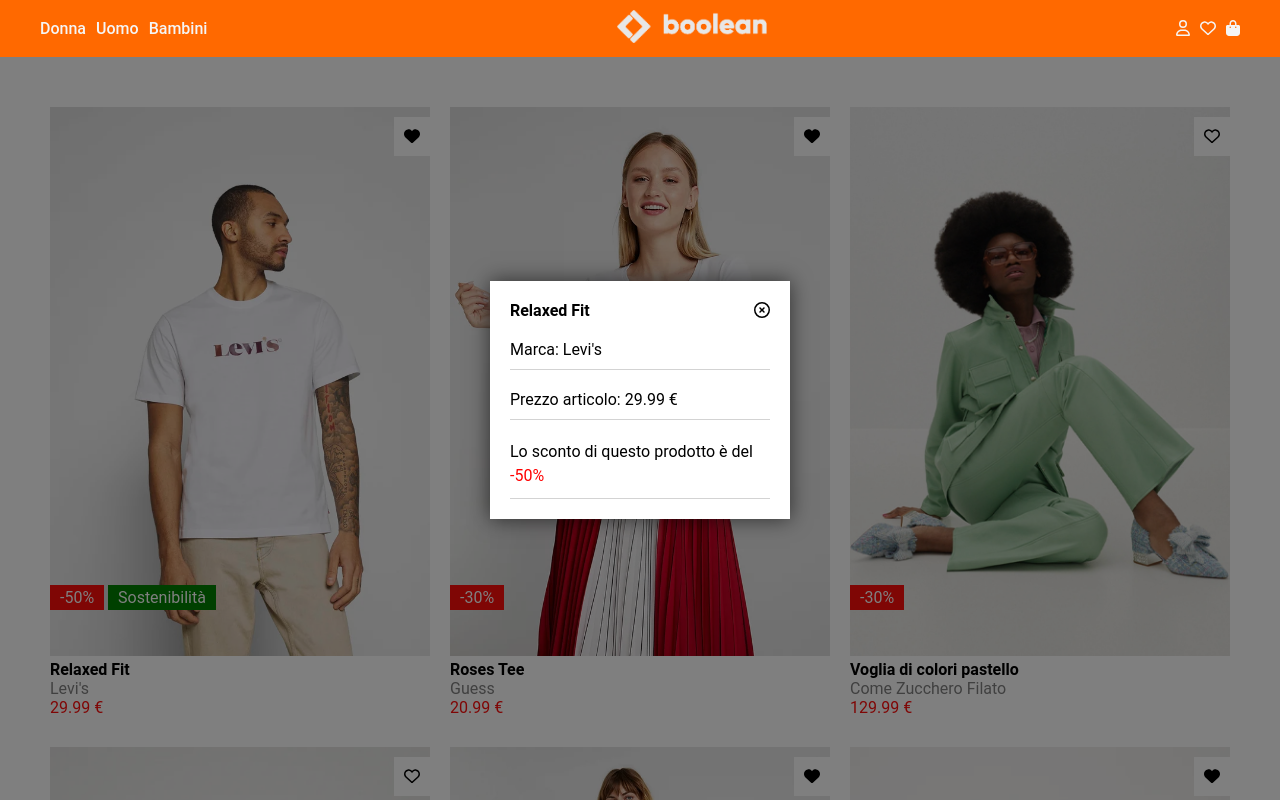
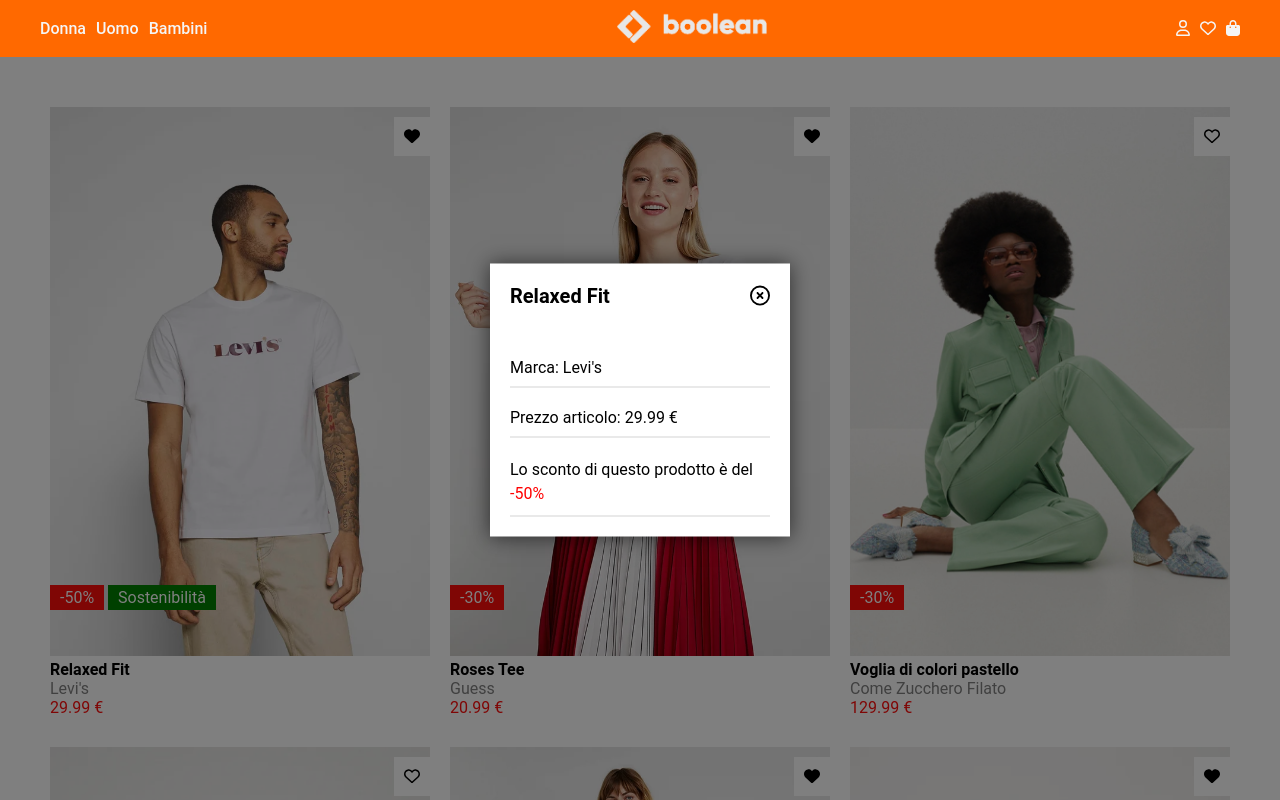
Before and after one commit to Anse98/vite-boolando, a Vue app: page / in a window 1280 px wide. Both pictures are taken after a click on the element "Relaxed Fit". Shown: the top 800 px of the page. Built offline with nearby package versions, Linux system fonts and the light colour scheme; data requests are answered from the project's data file.

Commit message:
Cambiato un po lo stile del modal

```diff
--- a/src/components/PageMain.vue
+++ b/src/components/PageMain.vue
@@ -61,8 +61,10 @@
     <div class="wrapper" v-if="modalOpen">
       <div class="modal">
         <div class="modal-content">
-          <h4>{{ name }}</h4>
-          <span class="close-icon" @click="closeModal()"><font-awesome-icon icon="fa-regular fa-circle-xmark" /></span>
+          <div class="title">
+            <h4>{{ name }}</h4>
+            <span class="close-icon" @click="closeModal()"><font-awesome-icon icon="fa-regular fa-circle-xmark" /></span>
+          </div>
         </div>
 
         <div class="brand">
@@ -114,8 +116,14 @@
     z-index: 100;
 
     .modal-content {
+      margin-bottom: 50px;
+      font-size: 20px;
+    }
+
+    .title {
       display: flex;
       justify-content: space-between;
+
 
       .close-icon {
         cursor: pointer;
```
